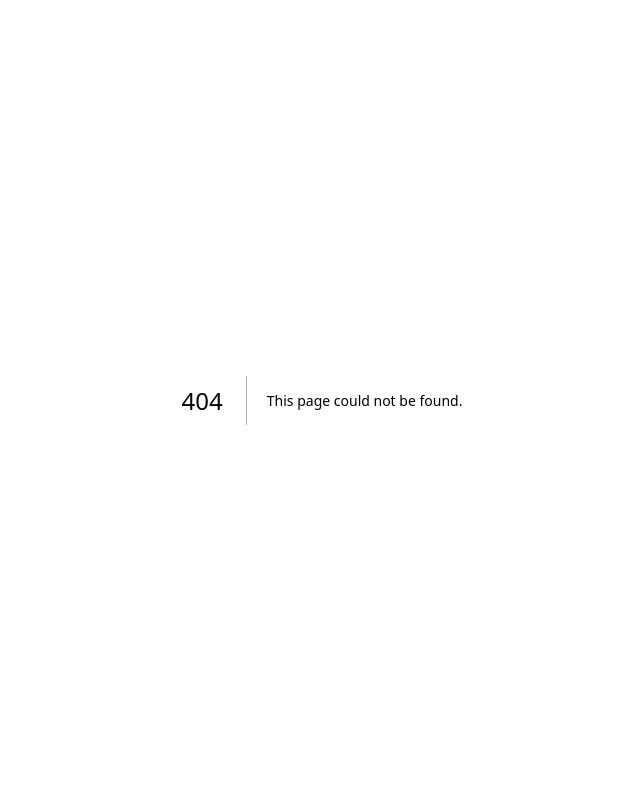
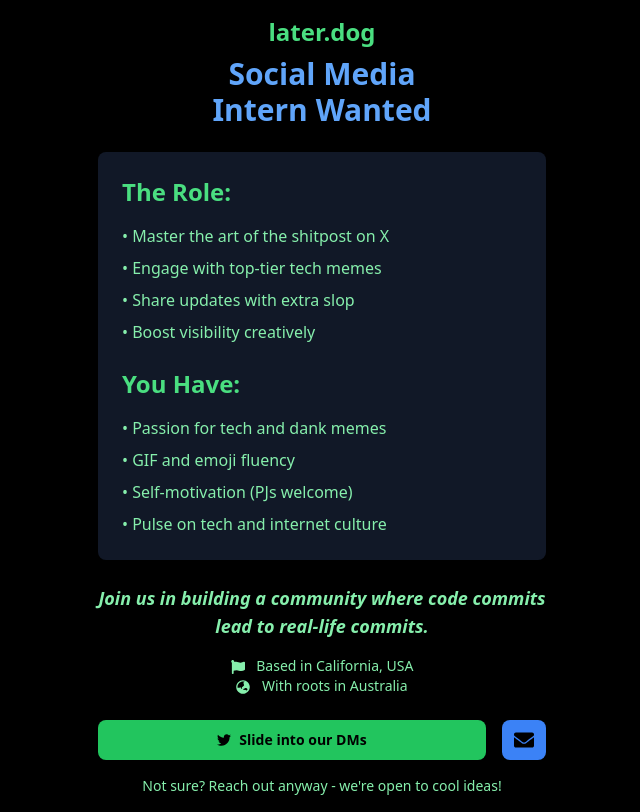
Before and after one commit to woodbeary/laterdog-2, a Next.js app: page /internship in a window 1280 px wide. Before the commit this address had no page. Shown: the whole page, without its empty margins (318-958 px from the left). Built offline with nearby package versions, Linux system fonts and the light colour scheme.

Commit message:
internship

```diff
--- /dev/null
+++ b/app/internship/page.tsx
@@ -0,0 +1,70 @@
+import React from 'react';
+import { Button } from "@/components/ui/button";
+import Link from 'next/link';
+import { FaTwitter, FaEnvelope, FaFlag, FaGlobeAsia } from 'react-icons/fa';
+
+export default function InternshipPage() {
+  const twitterHandle = "@laterdogx";
+  const recipientId = "1832737814615867392";
+  const preMessage = encodeURIComponent("Hey! I'm interested in a social media role, my name is ");
+  const contactEmail = "apply@later.dog";
+
+  return (
+    <div className="min-h-screen bg-black text-green-400 flex flex-col items-center justify-start p-4">
+      <div className="w-full max-w-md">
+        <h1 className="text-2xl font-bold mb-2 text-center text-green-400">
+          later.dog
+        </h1>
+        <h2 className="text-3xl font-extrabold mb-6 text-center text-blue-400">
+          Social Media<br />Intern Wanted
+        </h2>
+
+        <div className="bg-gray-900 p-6 rounded-lg mb-6">
+          <h3 className="text-2xl font-bold mb-4 text-green-400">The Role:</h3>
+          <ul className="space-y-2 mb-6 text-green-300">
+            <li>• Master the art of the shitpost on X</li>
+            <li>• Engage with top-tier tech memes</li>
+            <li>• Share updates with extra slop</li>
+            <li>• Boost visibility creatively</li>
+          </ul>
+
+          <h3 className="text-2xl font-bold mb-4 text-green-400">You Have:</h3>
+          <ul className="space-y-2 text-green-300">
+            <li>• Passion for tech and dank memes</li>
+            <li>• GIF and emoji fluency</li>
+            <li>• Self-motivation (PJs welcome)</li>
+            <li>• Pulse on tech and internet culture</li>
+          </ul>
+        </div>
+
+        <p className="text-lg mb-4 text-green-300 text-center font-semibold italic">
+          Join us in building a community where code commits lead to real-life commits.
+        </p>
+        <p className="text-sm mb-6 text-green-300 text-center">
+          <FaFlag className="inline mr-2" /> Based in California, USA<br />
+          <FaGlobeAsia className="inline mr-2" /> With roots in Australia
+        </p>
+
+        <div className="flex space-x-4 mb-4">
+          <Button asChild className="bg-green-500 hover:bg-green-600 text-black font-bold py-3 px-4 rounded-lg text-sm flex-grow">
+            <a
+              href={`https://twitter.com/messages/compose?recipient_id=${recipientId}&text=${preMessage}`}
+              className="twitter-dm-button flex items-center justify-center"
+              data-screen-name={twitterHandle}
+            >
+              <FaTwitter className="mr-2" /> Slide into our DMs
+            </a>
+          </Button>
+          <Button asChild className="bg-blue-500 hover:bg-blue-600 text-black font-bold p-3 rounded-lg">
+            <Link href={`mailto:${contactEmail}`}>
+              <FaEnvelope size={20} />
+            </Link>
+          </Button>
+        </div>
+        <p className="text-sm text-center text-green-300">
+          Not sure? Reach out anyway - we're open to cool ideas!
+        </p>
+      </div>
+    </div>
+  );
+}
--- a/package.json
+++ b/package.json
@@ -9,6 +9,7 @@
     "lint": "next lint"
   },
   "dependencies": {
+    "@octokit/rest": "^21.0.2",
     "@radix-ui/react-accordion": "^1.2.0",
     "@radix-ui/react-alert-dialog": "^1.1.1",
     "@radix-ui/react-dialog": "^1.1.1",
@@ -36,6 +37,7 @@
     "react": "^18.3.1",
     "react-dom": "^18.3.1",
     "react-error-boundary": "^4.0.13",
+    "react-icons": "^5.3.0",
     "react-swipeable": "^7.0.1",
     "react-tweet": "^3.2.1",
     "rimraf": "^5.0.0",
```
Also changed, not shown: 1 other file (tests, documents, lock files or other folders).
